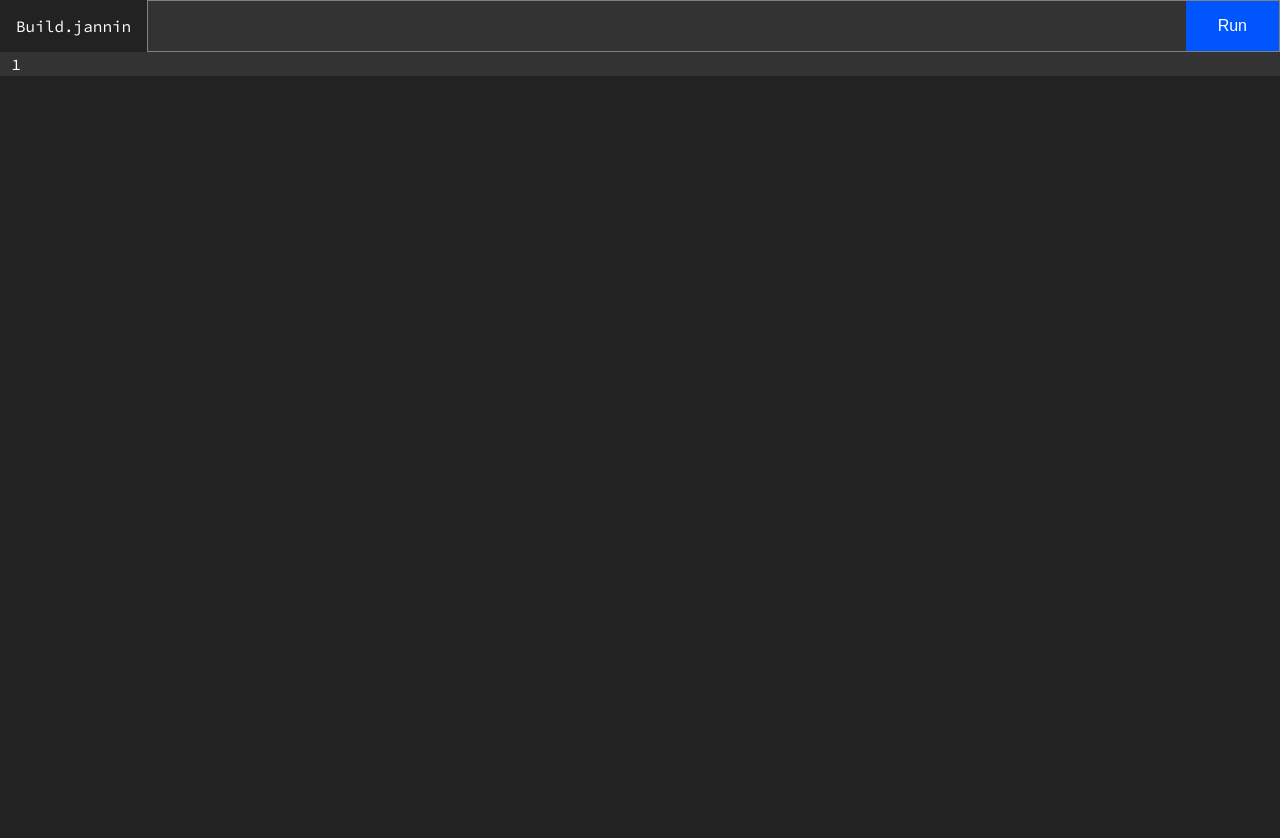
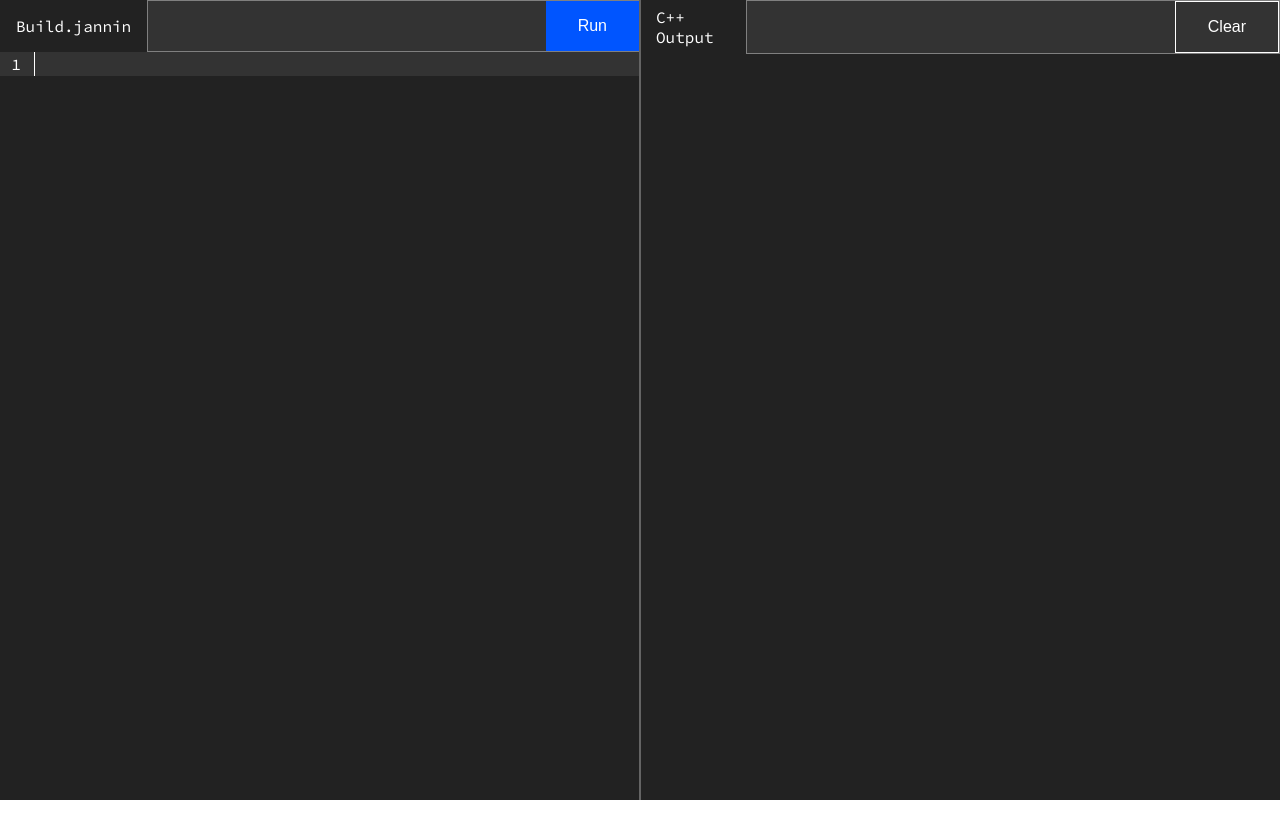
Before and after one commit to jordanlandry/janninscript-online, a Vue app: page / in a window 1280 px wide. Shown: the top 838 px of the page. After the commit the page ends 800 px from the top, so only its background shows below. Built offline with nearby package versions, Linux system fonts and the light colour scheme.

Commit message:
fixed line height for the C++ Output

```diff
--- a/src/App.vue
+++ b/src/App.vue
@@ -1,6 +1,9 @@
 <template>
-  <JanninScriptTextEditor @clicked="runBuild" />
-  <CppText :text="text" />
+  <div class="ide-wrappers">
+    <JanninScriptTextEditor @clicked="runBuild" />
+    <div class="vertical-line"></div>
+    <CppText :text="text" />
+  </div>
 </template>
 
 <script lang="ts">
@@ -40,5 +43,20 @@ body {
 
 #app {
   font-family: "Source Code Pro", monospace;
+  background-color: rgb(34, 34, 34);
+  min-height: 100vh;
+}
+
+.vertical-line {
+  border-left: 2px solid rgb(100, 100, 100);
+  height: 100%;
+  position: fixed;
+  left: 50%;
+  transform: translateX(-50%);
+  top: 0;
+}
+
+.ide-wrappers {
+  display: flex;
 }
 </style>
--- a/src/components/CppLine.vue
+++ b/src/components/CppLine.vue
@@ -1,7 +1,9 @@
 <template>
-  <span v-for="token in formatText(text)" :key="token.key" :class="token.className">
-    {{ token.text }}
-  </span>
+  <div class="wrapper">
+    <span v-for="token in formatText(text)" :key="token.key" :class="token.className">
+      {{ token.text }}
+    </span>
+  </div>
 </template>
 
 <script lang="ts">
@@ -90,6 +92,7 @@ export default defineComponent({
         "public",
         "private",
         "protected",
+        "#include",
       ]),
 
       brackets: new Set(["(", ")", "{", "}", "[", "]"]),
@@ -98,6 +101,7 @@ export default defineComponent({
         " ",
         ";",
         "\t",
+        "\n",
         "(",
         ")",
         "{",
@@ -139,10 +143,14 @@ export default defineComponent({
       // Get words as array
       const words: string[] = [];
       let word = "";
+
+      if (text.length === 0) {
+        return [{ key: 0, text: " ", className: "line", index: 0 }];
+      }
+
       for (let i = 0; i < text.length; i++) {
         const char = text[i];
 
-        if (char === "\t") words.push("    ");
         if (this.endOfWord.has(char)) {
           words.push(word);
           word = "";
@@ -162,6 +170,8 @@ export default defineComponent({
         else if (this.keywords.has(word)) className = "keyword";
         else if (this.brackets.has(word)) className = "operator";
         else if (this.punctuation.has(word)) className = "punctuation";
+        else if (word === " ") className = "space";
+        else if (word === "\n") className = "line";
 
         tokens.push({
           text: word,
@@ -185,6 +195,34 @@ export default defineComponent({
 </script>
 
 <style scoped>
+.wrapper {
+  height: 24px;
+  display: flex;
+  align-items: center;
+
+  margin-left: 6px;
+}
+
+.line {
+  display: block;
+  height: 24px;
+  /* margin-top: 9.61px; */
+  width: 100%;
+}
+
+.space {
+  margin-left: 9.61px; /* 1 space */
+  font-size: 0;
+}
+
+.variable {
+  color: white;
+}
+
+.punctuation {
+  color: grey;
+}
+
 .keyword {
   color: #78dce8;
 }
--- a/src/components/CppText.vue
+++ b/src/components/CppText.vue
@@ -1,6 +1,16 @@
 <template>
-  <div v-for="(line, index) in formatText(text)" :key="index">
-    <CppLine :text="line" :key="index" />
+  <div class="wrapper">
+    <div class="header">
+      <div>
+        <p class="file-name">C++ Output</p>
+      </div>
+      <div class="button-wrapper">
+        <button class="run-btn" @click="clear">Clear</button>
+      </div>
+    </div>
+    <div v-for="(line, index) in formatText(text)" :key="index">
+      <CppLine :text="line" :key="index" />
+    </div>
   </div>
 </template>
 
@@ -16,6 +26,12 @@ export default defineComponent({
       const lines: string[] = text.split("\n");
       return lines;
     },
+
+    clear() {
+      // this.text = "";
+
+      console.log("asdasd");
+    },
   },
 
   props: {
@@ -30,3 +46,41 @@ export default defineComponent({
   },
 });
 </script>
+
+<style scoped>
+.header {
+  display: flex;
+}
+.wrapper {
+  flex: 1;
+}
+
+.button-wrapper {
+  width: 100%;
+  display: flex;
+  justify-content: flex-end;
+  border: 1px solid grey;
+  background-color: #333333;
+}
+
+.run-btn {
+  background-color: transparent;
+
+  border: 1px solid white;
+  color: white;
+  padding: 1rem 2rem;
+  font-size: 1rem;
+  cursor: pointer;
+}
+
+.file-name {
+  height: 100%;
+  padding: 0 1rem;
+  margin: 0;
+  display: flex;
+  align-items: center;
+
+  color: white;
+  background-color: rgb(34, 34, 34);
+}
+</style>
--- a/src/components/JanninScriptTextEditor.vue
+++ b/src/components/JanninScriptTextEditor.vue
@@ -1,4 +1,5 @@
 <template>
+  <div class="wrapper">
     <div class="header">
       <div>
         <p class="file-name">Build.jannin</p>
@@ -11,7 +12,13 @@
     <div class="text-editor" tabindex="-1">
       <TextCursor :linePosition="linePosition" :activeLine="activeLine" />
       <div v-for="(line, index) in lines" v-bind:key="index * Math.random()">
-      <ScriptLine :text="line" :activeLine="activeLine === index" :lineNumber="index" @setActiveLine="setActiveLine" />
+        <ScriptLine
+          :text="line"
+          :activeLine="activeLine === index"
+          :lineNumber="index"
+          @setActiveLine="setActiveLine"
+        />
+      </div>
     </div>
   </div>
 </template>
@@ -154,6 +161,13 @@ export default defineComponent({
 </script>
 
 <style scoped>
+.wrapper {
+  width: 100%;
+  height: 100%;
+
+  flex: 1;
+}
+
 .header {
   display: flex;
 }
@@ -190,7 +204,6 @@ export default defineComponent({
   background-color: rgb(34, 34, 34);
   display: flex;
   flex-direction: column;
-  min-height: 100vh;
   user-select: none;
 
   font-size: 16px;
--- a/src/components/TextCursor.vue
+++ b/src/components/TextCursor.vue
@@ -46,7 +46,7 @@ export default defineComponent({
     return {
       lineHeight: 24,
       headerHeight: 52,
-      letterSize: 9.62,
+      letterSize: 9.61,
       lineNumberWidth: 24,
 
       counter: 0,
--- a/src/janninscript/compiler.ts
+++ b/src/janninscript/compiler.ts
@@ -43,7 +43,7 @@ function includeToBuild() {
   cppOutput += "#include <iostream>\n";
   cppOutput += "#include <string>\n";
   cppOutput += "#include <fstream>\n";
-  cppOutput += "#include <vector>\n";
+  cppOutput += "#include <vector>\n\n";
 }
 
 function addFunctions() {
@@ -126,7 +126,7 @@ function handleAddVar(words: string[], i: number) {
 
     vectorVariableNames.push(varName);
 
-    addToBuild("\t" + varName + ".value = {");
+    addToBuild("\t" + varName + ".value = {\n");
     while (words[j] != "]") {
       j = skipSpaces(words, j + 1);
       if (words[j] != "]") {
@@ -283,6 +283,8 @@ export default function compile(lines: string[]) {
   readFile(lines);
   endMainFunction();
 
+  // return "PP\n\nPP";
+
   return cppOutput;
 }
 
--- a/tsconfig.json
+++ b/tsconfig.json
@@ -24,8 +24,8 @@
     "src/**/*.vue",
     "tests/**/*.ts",
     "tests/**/*.tsx",
-    "src/webasm/a.out.js",
-    "src/webasm/a.out.js"
+    "webasm/a.out.js",
+    "webasm/a.out.js"
   ],
   "exclude": ["node_modules"]
 }
```
Lines whose indentation alone changed are shown as unchanged.
